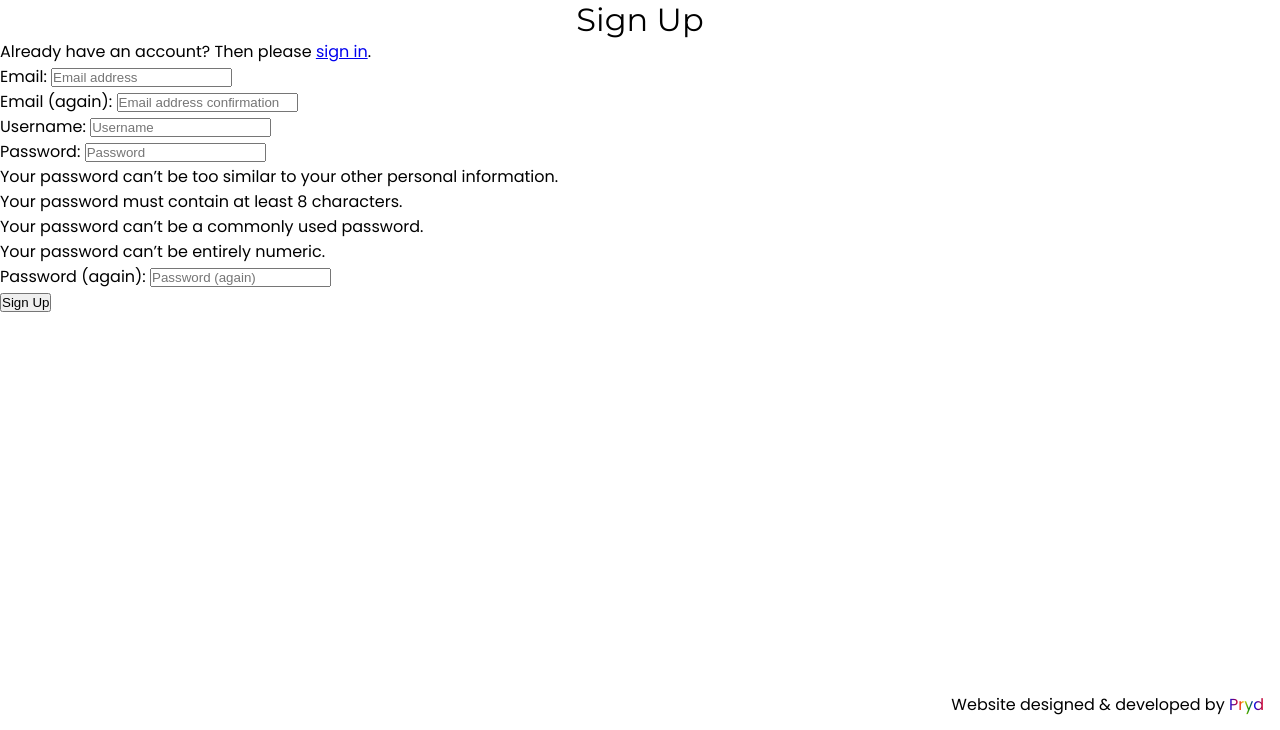
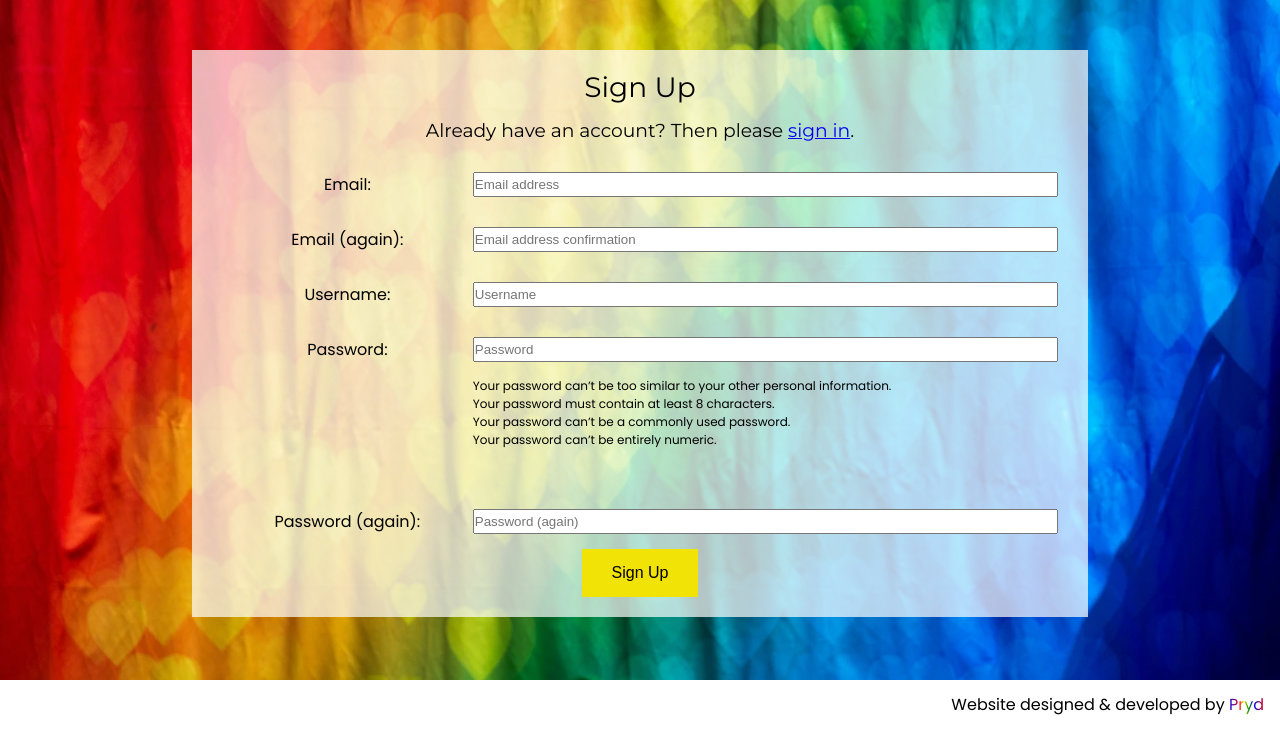
Before and after one commit to Jamie-Gargrave/pryd, a Django app: page /accounts/signup/ in a window 1280 px wide. Shown: the part 70-800 px from the top of the page. Run offline with Django 5.2, Linux system fonts and the light colour scheme; some libraries are stand-ins or nearby versions.

Commit message:
Add signin and signup form styling

```diff
--- a/static/css/style.css
+++ b/static/css/style.css
@@ -24,7 +24,8 @@ body {
     width: fit-content;
 }
 
-.link-button {
+.link-button,
+button[type=submit]{
     border: none;
     background-color: #F2E307;
     padding: 15px 30px;
@@ -65,6 +66,38 @@ h4 {
     overflow: scroll;
 }
 
+#login-container {
+    background: url('/media/login-bg.webp') no-repeat center center / cover;
+    padding-top: 50px;
+}
+
+form p,
+form ul {
+    display: grid;
+    grid-template-columns: 30% 70%;
+}
+
+form p {
+    margin: 30px auto;
+}
+
+form .helptext {
+    grid-column-start: 2;
+}
+
+form ul {
+    list-style: none;
+    font-size: 0.75rem;
+    text-align: left;
+}
+
+form li {
+    grid-column-start: 2;
+}
+
+#id_remember {
+    width: 25px;
+}
 
 .modal {
     background-color: rgba(255, 255, 255, .7);
--- a/templates/allauth/account/signup.html
+++ b/templates/allauth/account/signup.html
@@ -4,18 +4,20 @@
     {% trans "Signup" %}
 {% endblock head_title %}
 {% block content %}
-    {% element h1 %}
+<div class="full-height-container" id="login-container">
+    <div class="modal">
+        <h2>
             {% trans "Sign Up" %}
-    {% endelement %}
+        </h2>
         {% setvar link %}
             <a href="{{ login_url }}">
             {% endsetvar %}
             {% setvar end_link %}
             </a>
         {% endsetvar %}
-    {% element p %}
+        <h3>
             {% blocktranslate %}Already have an account? Then please {{ link }}sign in{{ end_link }}.{% endblocktranslate %}
-    {% endelement %}
+        </h3>
         {% if not SOCIALACCOUNT_ONLY %}
             {% url 'account_signup' as action_url %}
             {% element form form=form method="post" action=action_url tags="entrance,signup" %}
@@ -35,4 +37,6 @@
         {% if SOCIALACCOUNT_ENABLED %}
             {% include "socialaccount/snippets/login.html" with page_layout="entrance" %}
         {% endif %}
+    </div>
+</div>
 {% endblock content %}
```
Also changed, not shown: templates/allauth/account/login.html (+8 -4 lines), media/login-bg.webp (added). Lines whose indentation alone changed are shown as unchanged.
